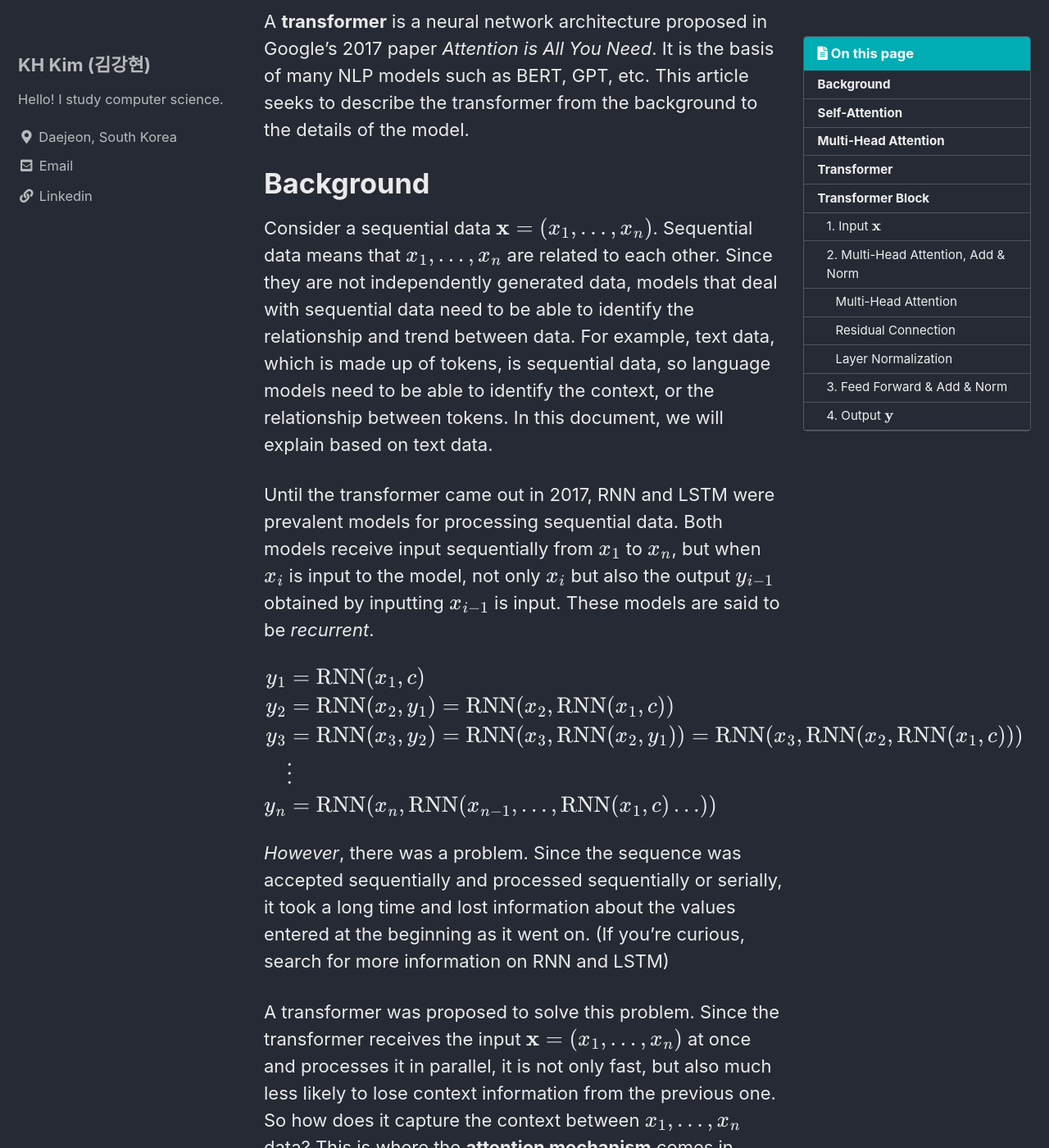
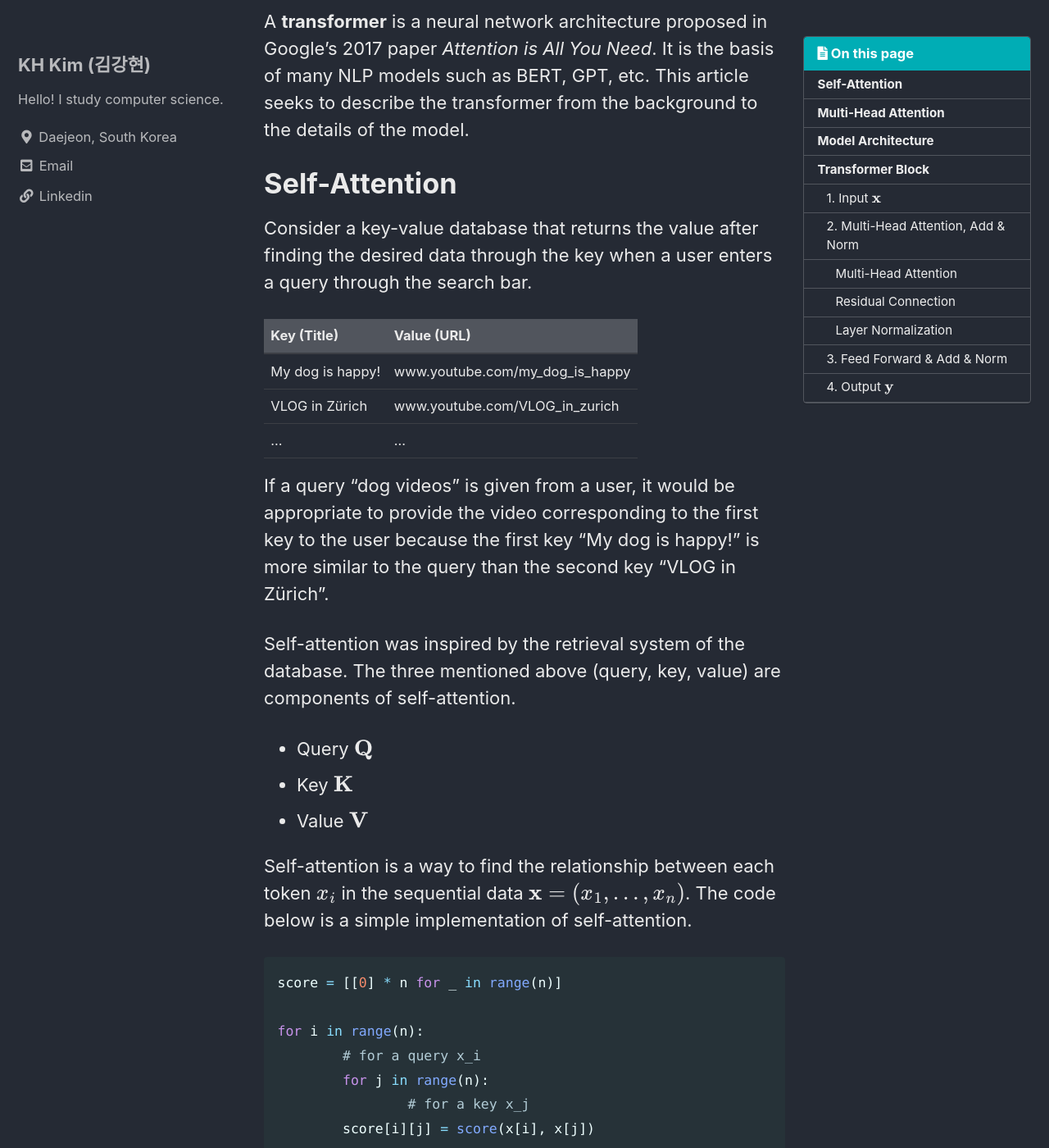
Before and after one commit to KAIST19/KAIST19.github.io, a Jekyll site: the page built from docs/_posts/2023-08-24-Understanding-Attention-and-Transformer.markdown, in a window 1280 px wide and 1400 px high, scrolled down 191 px. Shown: the whole window at 82% size. Built offline with Jekyll 4.4.1, drawn with Linux system fonts in a browser that asks for light colours; cached includes are drawn as plain includes; formulas are drawn with MathJax 3; comment, search, counter and statistics services are not loaded; some of the changed text lies outside the part shown.

Commit message:
new post

```diff
--- a/docs/_posts/2023-08-24-Understanding-Attention-and-Transformer.markdown
+++ b/docs/_posts/2023-08-24-Understanding-Attention-and-Transformer.markdown
@@ -1,29 +1,9 @@
 ---
-title: "What is a transformer?"
+title: "Transformer Architecture"
 categories: NLP
 ---
 
 A **transformer** is a neural network architecture proposed in Google's 2017 paper _Attention is All You Need_. It is the basis of many NLP models such as BERT, GPT, etc. This article seeks to describe the transformer from the background to the details of the model.
-
-# Background
-
-Consider a sequential data $$\mathbf x = (x_1, \dots, x_n)$$. Sequential data means that $$x_1, \dots, x_n$$ are related to each other. Since they are not independently generated data, models that deal with sequential data need to be able to identify the relationship and trend between data. For example, text data, which is made up of tokens, is sequential data, so language models need to be able to identify the context, or the relationship between tokens. In this document, we will explain based on text data.
-
-Until the transformer came out in 2017, RNN and LSTM were prevalent models for processing sequential data. Both models receive input sequentially from $$x_1$$ to $$x_n$$, but when $$x_i$$ is input to the model, not only $$x_i$$ but also the output $$y_{i-1}$$ obtained by inputting $$x_{i-1}$$ is input. These models are said to be _recurrent_.
-
-$$
-\begin{aligned}
-y_1 &= \operatorname{RNN}(x_{1}, c) \\
-y_2 &= \operatorname{RNN}(x_2, y_1)= \operatorname{RNN}(x_{2}, \operatorname{RNN}(x_{1}, c)) \\
-y_3 &= \operatorname{RNN}(x_{3}, y_{2})  = \operatorname{RNN}(x_{3}, \operatorname{RNN}(x_{2}, y_{1})) = \operatorname{RNN}(x_{3}, \operatorname{RNN}(x_{2}, \operatorname{RNN}(x_{1}, c))) \\
-& \vdots \\
-y_n &= \operatorname{RNN}(x_n, \operatorname{RNN}(x_{n-1}, \dots, \operatorname{RNN}(x_1, c)\dots))
-\end{aligned}
-$$
-
-_However_, there was a problem. Since the sequence was accepted sequentially and processed sequentially or serially, it took a long time and lost information about the values entered at the beginning as it went on. (If you're curious, search for more information on RNN and LSTM)
-
-A transformer was proposed to solve this problem. Since the transformer receives the input $$\mathbf x = (x_1, \dots, x_n)$$ at once and processes it in parallel, it is not only fast, but also much less likely to lose context information from the previous one. So how does it capture the context between $$x_1, \dots, x_n$$ data? This is where the **attention mechanism** comes in.
 
 # Self-Attention
 
@@ -132,13 +112,7 @@ $$
 \operatorname{MultiHeadAttnention}(\mathbf x) = \operatorname{Concat}(\operatorname{head}_1(\mathbf x), \dots , \operatorname{head}_h(\mathbf x)) W^O.
 $$
 
----
-
-Now we are ready to learn about the transformer!
-
-> From here on, the article is incomplete! It is okay to continue reading, but the explanation is still weak, and I plan to add contents such as positional encoding in the future.
-
-# Transformer
+# Model Architecture
 
 <p align="center">
 <img src="{{site.baseurl | prepend: site.url}}/assets/img/NLP/transformer_architecture.png" alt="Transformer Architecture" width="300"/>
```
